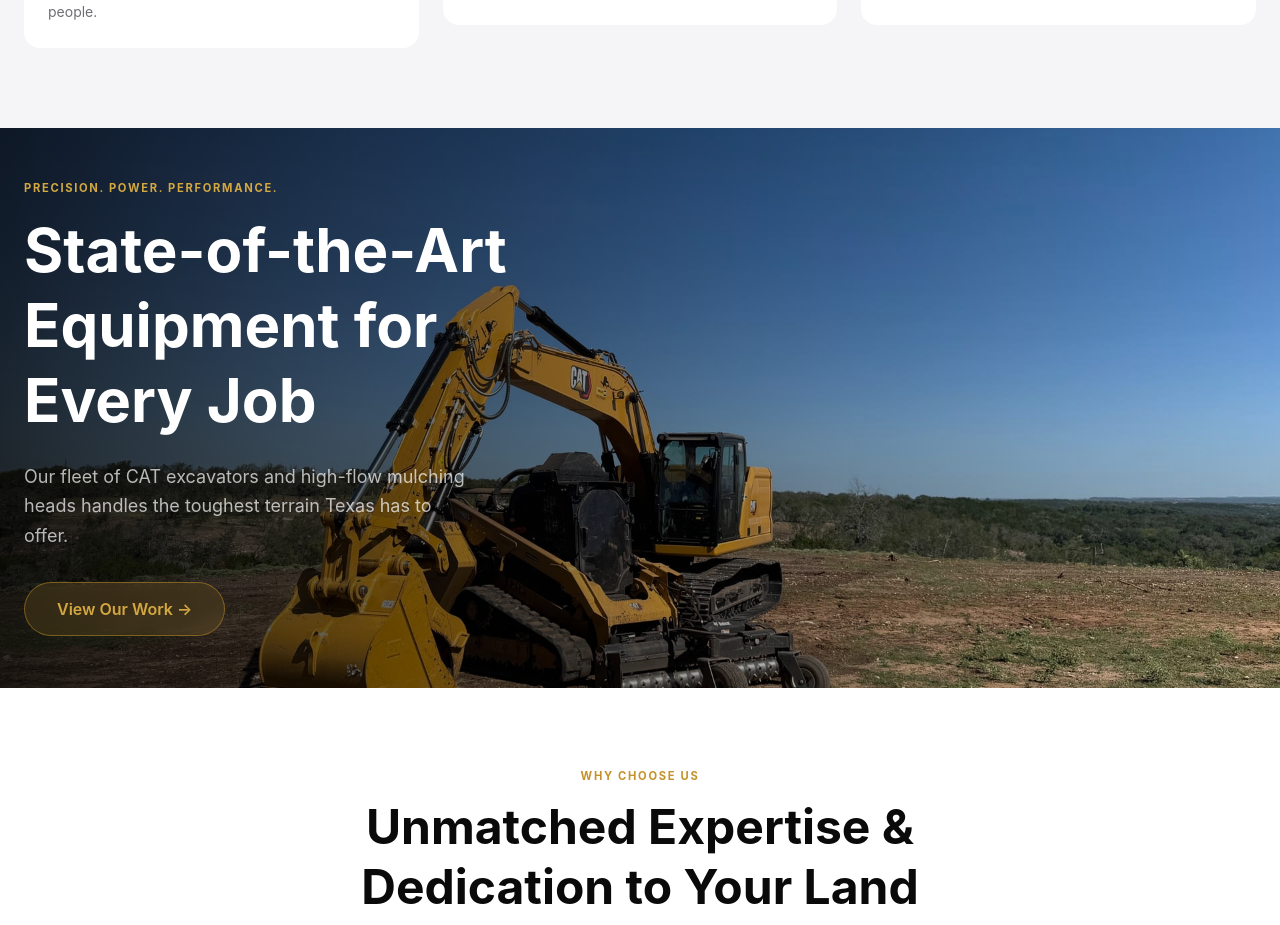
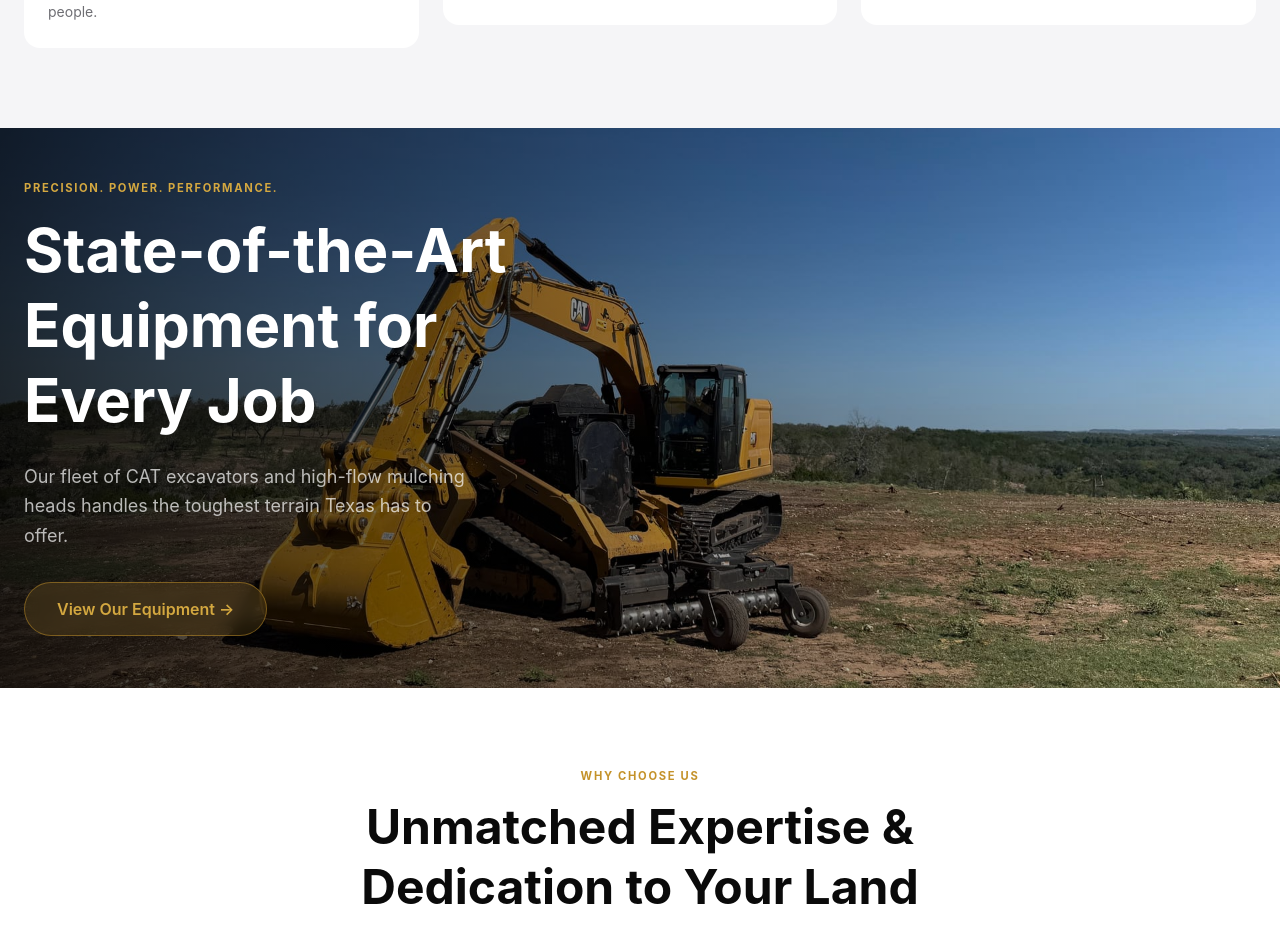
Before and after one commit to TheoWaugh/grounded-land-services, a Next.js app: page / in a window 1280 px wide. Shown: the part 1928-2853 px from the top of the page. Built offline with nearby package versions, Linux system fonts and the light colour scheme.

Commit message:
Change Google Analytics to lazyOnload, link homepage cards and equipment section to correct pages

```diff
--- a/app/layout.tsx
+++ b/app/layout.tsx
@@ -266,9 +266,9 @@ export default function RootLayout({
         {/* Google tag (gtag.js) */}
         <Script
           src="https://www.googletagmanager.com/gtag/js?id=G-KW3HPEJTNW"
-          strategy="afterInteractive"
+          strategy="lazyOnload"
         />
-        <Script id="google-analytics" strategy="afterInteractive">
+        <Script id="google-analytics" strategy="lazyOnload">
           {`
             window.dataLayer = window.dataLayer || [];
             function gtag(){dataLayer.push(arguments);}
--- a/app/page.tsx
+++ b/app/page.tsx
@@ -335,7 +335,7 @@ export default function Home() {
                 animation="reveal"
                 delay={([0, 100, 200, 300, 400, 500] as const)[i]}
               >
-                <Link href={`/services#${service.title.toLowerCase().replace(/[^a-z0-9]+/g, "-")}`} className="group block rounded-2xl overflow-hidden bg-white card-hover">
+                <Link href={`/services/${service.title.toLowerCase().replace(/[^a-z0-9]+/g, "-")}`} className="group block rounded-2xl overflow-hidden bg-white card-hover">
                   <div className="relative h-52 overflow-hidden">
                     <Image
                       src={service.img}
@@ -366,6 +366,7 @@ export default function Home() {
           alt="Grounded Land Services CAT excavator on cleared Texas land"
           fill
           className="object-cover"
+          style={{ objectPosition: "center 67%" }}
           sizes="100vw"
         />
         <div className="absolute inset-0 bg-gradient-to-r from-black/80 via-black/40 to-transparent" />
@@ -379,8 +380,8 @@ export default function Home() {
               <p className="text-white/70 text-lg max-w-md mb-8 leading-relaxed">
                 Our fleet of CAT excavators and high-flow mulching heads handles the toughest terrain Texas has to offer.
               </p>
-              <Link href="/gallery" className="btn-ghost">
-                View Our Work →
+              <Link href="/equipment" className="btn-ghost">
+                View Our Equipment →
               </Link>
             </ScrollReveal>
           </div>
```
